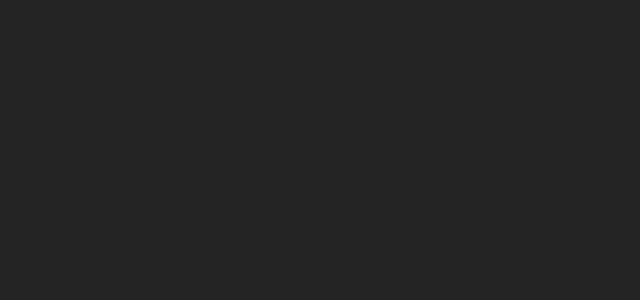
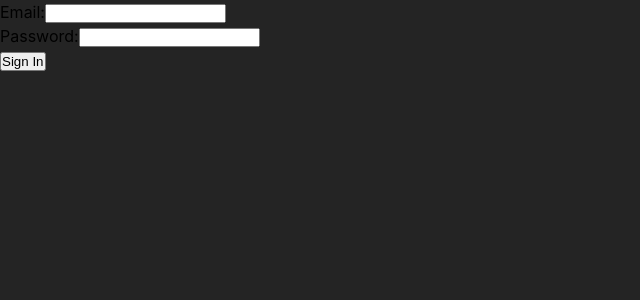
Before and after one commit to chardayneal/jobhunt, a React (Vite) app: page /login in a window 1280 px wide. Before the commit this address had no page. Shown: the top 300 px of the page, without its empty margins (0-640 px from the left). Built offline with nearby package versions, Linux system fonts and the light colour scheme.

Commit message:
implement user login to app flow

```diff
--- a/src/App.jsx
+++ b/src/App.jsx
@@ -1,4 +1,7 @@
 import { BrowserRouter as Router, Routes, Route } from 'react-router';
+import { useState } from 'react';
+import AuthUser from './components/routes/authUser/AuthUser';
+import LogIn from './components/routes/authUser/LogIn';
 import Home from './components/routes/home/Home';
 import Dashboard from './components/routes/dashboard/Dashboard';
 import LeadSearch from './components/routes/leadSearch/LeadSearch';
@@ -6,11 +9,18 @@
 import './App.css';
 
 function App() {
+  const [isAuthenticated, setIsAuthenticated] = useState(false);
+
+  const handleAuthentication = (auth) => {
+    setIsAuthenticated(auth);
+  };
 
   return (
     <Router>
       <Routes>
-        <Route  path="/" element={<Home/>}>
+        <Route path='/' element={<AuthUser isAuth={isAuthenticated}/>} />
+        <Route path='/login' element={<LogIn setAuth={handleAuthentication}/>} />
+        <Route  path="/dashboard" element={<Home setAuth={handleAuthentication}/>}>
         <Route index element={<Dashboard/>} />
         <Route path="search" element={<LeadSearch />} />
         <Route path="insights" element={<Insights />} />
--- /dev/null
+++ b/src/components/routes/authUser/AuthUser.jsx
@@ -0,0 +1,25 @@
+import propTypes from 'prop-types';
+import { Navigate } from 'react-router';
+
+
+const AuthUser = ({isAuth}) => {
+  if (!isAuth) {
+    return <Navigate to="/login" />
+
+  }
+
+  // check if user is logged in via localStorage
+  // if not logged in, redirect to login page
+  // if logged in, return Dashboard
+  return (
+    <div>
+
+    </div>
+  )
+}
+
+AuthUser.propTypes = {
+    isAuth: propTypes.bool.isRequired,
+};
+
+export default AuthUser
--- /dev/null
+++ b/src/components/routes/authUser/LogIn.jsx
@@ -0,0 +1,52 @@
+import propTypes from 'prop-types';
+import { useState } from 'react';
+import { useNavigate } from 'react-router';
+
+const LogIn = ({ setAuth }) => {
+  const [email, setEmail] = useState('');
+  const [password, setPassword] = useState('');
+  const navigate = useNavigate();
+
+
+  const handleLogin = () => {
+    const obj = { email, password};
+
+    // make call to back in to verify user credentials
+    setAuth(true);
+    console.log(obj);
+    // set current user to user in local storage
+    return navigate('/dashboard');
+  }
+
+  return (
+    <form onSubmit={handleLogin}>
+      <div>
+        <label htmlFor="email">Email:</label>
+        <input
+          type="email"
+          id="email"
+          value={email}
+          onChange={(e) => setEmail(e.target.value)}
+          required
+        />
+      </div>
+      <div>
+        <label htmlFor="password">Password:</label>
+        <input
+          type="password"
+          id="password"
+          value={password}
+          onChange={(e) => setPassword(e.target.value)}
+          required
+        />
+      </div>
+      <button type="submit">Sign In</button>
+    </form>
+  )
+}
+
+LogIn.propTypes = {
+  setAuth: propTypes.func.isRequired,
+};
+
+export default LogIn
--- a/src/components/routes/home/Home.jsx
+++ b/src/components/routes/home/Home.jsx
@@ -1,17 +1,27 @@
+import propTypes from 'prop-types';
+import { useNavigate } from 'react-router';
 import { Outlet } from "react-router-dom";
 import Sidebar from "./Sidebar";
 import IconButton from '@mui/material/IconButton';
 import LogoutIcon from '@mui/icons-material/Logout';
 import './Home.css';
 
-const Home = () => {
+const Home = ({ setAuth }) => {
+  const navigate = useNavigate();
+
+  const handleLogout = () => {
+    setAuth(false);
+    return navigate('/');
+  }
+
+
   return (
     <div className="home grid-container">
         <Sidebar/>
         <div className="grid-item header">
           <h1>jobHunt</h1>
           <p>Hello, User!</p>
-          <IconButton aria-label="log out" size="large" className="logout" >
+          <IconButton onClick={handleLogout} aria-label="log out" size="large" className="logout" >
             <LogoutIcon /> <p>Logout</p>
           </IconButton>
         </div>
@@ -20,4 +30,8 @@
   )
 }
 
+Home.propTypes = {
+  setAuth: propTypes.func.isRequired,
+};
+
 export default Home
--- a/src/components/routes/home/Sidebar.jsx
+++ b/src/components/routes/home/Sidebar.jsx
@@ -8,9 +8,9 @@
   return (
     <div className="grid-item sidebar">
       <nav>
-        <Link to="/">{<HomeIcon/>}</Link>
-        <Link to="/search">{<ManageSearchIcon/>}</Link>
-        <Link to="/insights">{<InsightsIcon/>}</Link>
+        <Link to="/dashboard">{<HomeIcon/>}</Link>
+        <Link to="/dashboard/search">{<ManageSearchIcon/>}</Link>
+        <Link to="/dashboard/insights">{<InsightsIcon/>}</Link>
       </nav>
     </div>
   )
--- a/src/components/routes/insights/InsightPanel.jsx
+++ b/src/components/routes/insights/InsightPanel.jsx
@@ -9,6 +9,10 @@
   { date: '2025-01-30', text: 'Pretty content today, had a nice conversation with an old friend.' },
   { date: '2025-01-28', text: 'Kind of drained lately, need some time to recharge.' },
   { date: '2025-01-25', text: 'Really focused, almost in a flow state. Feeling productive.' },
+  { date: '2025-01-22', text: 'A little stressed, but trying to stay positive and tackle things one step at a time.' },
+  { date: '2025-01-20', text: 'Feeling inspired! Had a creative breakthrough today.' },
+  { date: '2025-01-22', text: 'A little stressed, but trying to stay positive and tackle things one step at a time.' },
+  { date: '2025-01-20', text: 'Feeling inspired! Had a creative breakthrough today.' },
   { date: '2025-01-22', text: 'A little stressed, but trying to stay positive and tackle things one step at a time.' },
   { date: '2025-01-20', text: 'Feeling inspired! Had a creative breakthrough today.' },
   { date: '2025-01-18', text: 'Low energy today, thinking I need to slow down a bit.' },
```
